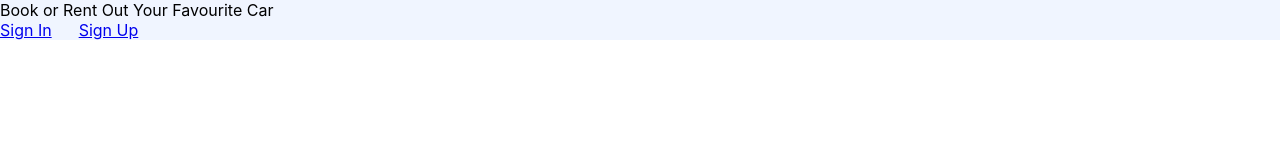
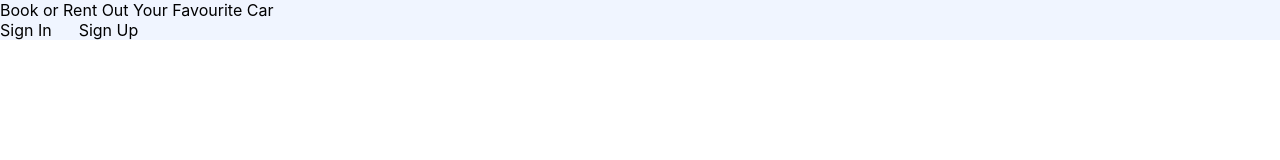
Before and after one commit to 1iceberg1/Car-Rental-front-end, a React (Create React App) app: page / in a window 1280 px wide. Shown: the top 160 px of the page. Built offline with nearby package versions, Linux system fonts and the light colour scheme.

Commit message:
change link style in card.js

```diff
--- a/src/styles/main.css
+++ b/src/styles/main.css
@@ -1,3 +1,12 @@
+a {
+  text-decoration: none;
+  color: #000;
+}
+
+a p {
+  margin: 0;
+}
+
 .main-container {
   display: flex;
   justify-content: space-between;
```
